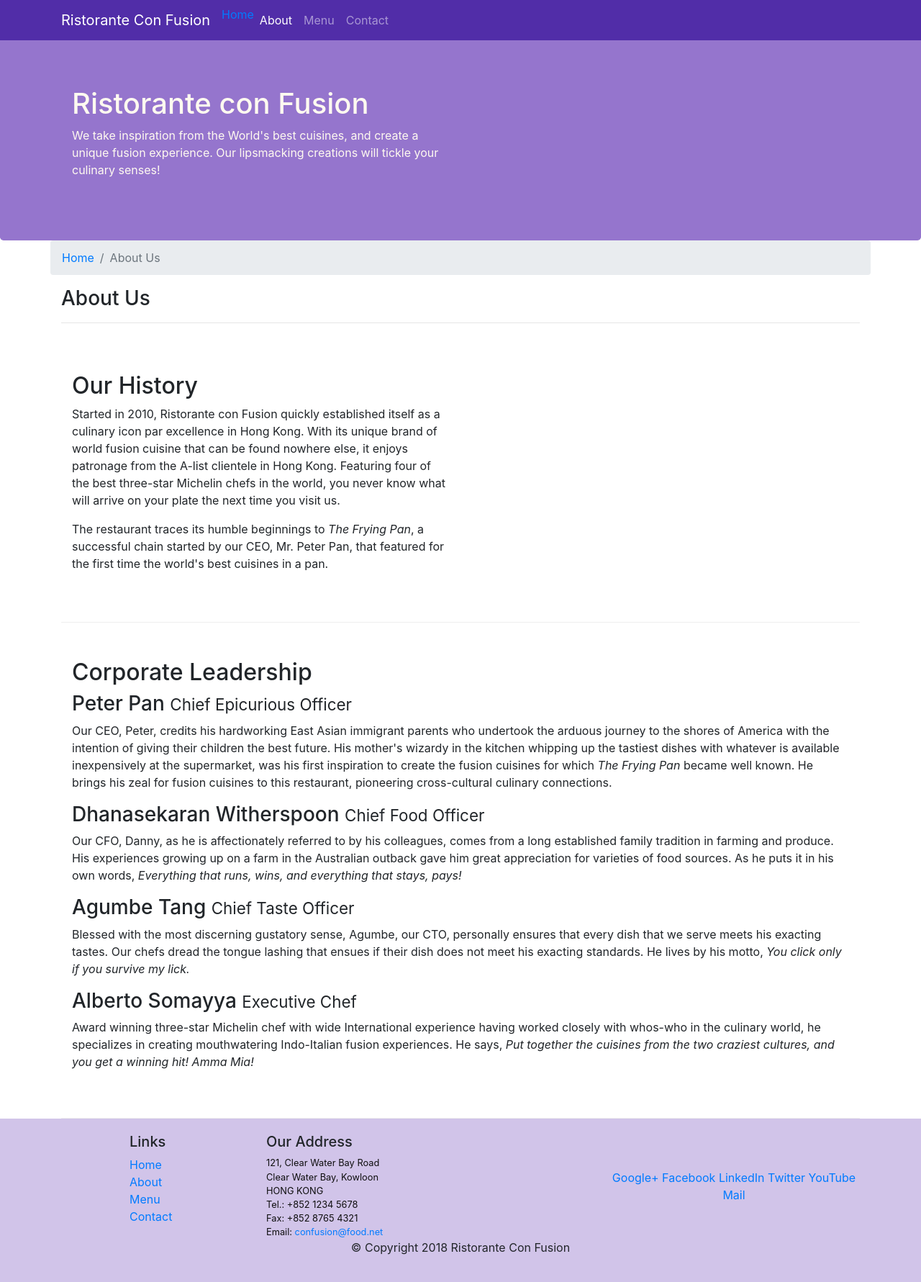
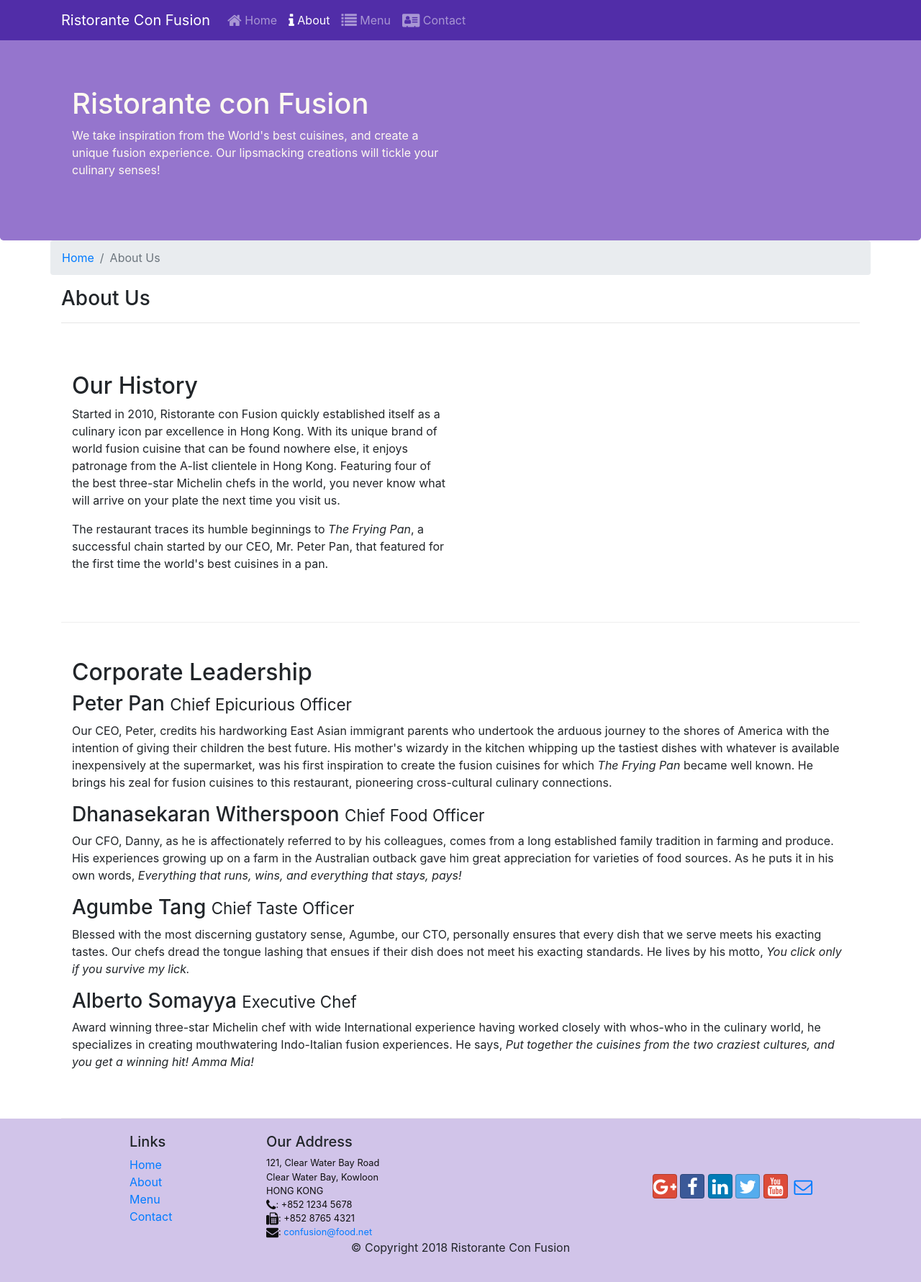
Before and after one commit to LoretoPelayo/conFusion, a website: page aboutus.html in a window 1280 px wide. Shown: the whole page at 72% size. Drawn offline with nearby package versions, Linux system fonts and the light colour scheme.

Commit message:
Added Icon Fonts

```diff
--- a/aboutus.html
+++ b/aboutus.html
@@ -7,6 +7,8 @@
     <meta http-equiv="x-ua-compatible" content="ie-edge">
     <link href="node_modules/bootstrap/dist/css/bootstrap.min.css" rel="stylesheet">
     <link href="css/styles.css" rel="stylesheet">
+    <link rel="stylesheet" href="node_modules/font-awesome/css/font-awesome.min.css">
+    <link rel="stylesheet" href="node_modules/bootstrap-social/bootstrap-social.css">
     <title>Ristorante Con Fusion: About Us</title>
 
 </head>
@@ -21,21 +23,22 @@
             <div class="collapse navbar-collapse" id="Navbar">
                 <ul class="navbar-nav mr-auto">
                     <li class="nav-item">
-                        <a href="./index.html" class="navlink">Home</a>
+                        <a href="./index.html" class="nav-link"><span class="fa fa-home fa-lg"></span> Home</a>
                     </li>
                     <li class="nav-item active">
-                        <a href="./aboutus.html" class="nav-link">About</a>
+                        <a href="./aboutus.html" class="nav-link"><span class="fa fa-info fa-lg"></span> About</a>
                     </li>
                     <li class="nav-item">
-                        <a href="#" class="nav-link">Menu</a>
+                        <a href="#" class="nav-link"><span class="fa fa-list fa-lg"></span> Menu</a>
                     </li>
                     <li class="nav-item">
-                        <a href="#" class="nav-link">Contact</a>
+                        <a href="#" class="nav-link"><span class="fa fa-address-card fa-lg"></span> Contact</a>
                     </li>
                 </ul>
             </div>
         </div>
     </nav>
+
 
     <header class="jumbotron">
         <div class="container">
@@ -95,10 +98,10 @@
                 <div class="col-4 offset-1 col-sm-2">
                     <h5>Links</h5>
                     <ul class="list-unstyled">
-                        <li><a href="file:///C:/Users/frabbani/AppData/Local/Temp/aboutus.html#">Home</a></li>
-                        <li><a href="file:///C:/Users/frabbani/AppData/Local/Temp/aboutus.html#">About</a></li>
-                        <li><a href="file:///C:/Users/frabbani/AppData/Local/Temp/aboutus.html#">Menu</a></li>
-                        <li><a href="file:///C:/Users/frabbani/AppData/Local/Temp/aboutus.html#">Contact</a></li>
+                        <li><a href="#">Home</a></li>
+                        <li><a href="#">About</a></li>
+                        <li><a href="#">Menu</a></li>
+                        <li><a href="#">Contact</a></li>
                     </ul>
                 </div>
                 <div class="col-7 col-sm-5">
@@ -107,19 +110,31 @@
                         121, Clear Water Bay Road<br>
                         Clear Water Bay, Kowloon<br>
                         HONG KONG<br>
-		              Tel.: +852 1234 5678<br>
-		              Fax: +852 8765 4321<br>
-		              Email: <a href="mailto:confusion@food.net">confusion@food.net</a>
+                        <i class="fa fa-phone fa-lg"></i>: +852 1234 5678<br>
+                        <i class="fa fa-fax fa-lg"></i>: +852 8765 4321<br>
+                        <i class="fa fa-envelope fa-lg"></i>: <a href="mailto:confusion@food.net">confusion@food.net</a>
                     </address>
                 </div>
                 <div class="col-12 col-sm-4 align-self-center">
                     <div class="text-center">
-                        <a href="http://google.com/+">Google+</a>
-                        <a href="http://www.facebook.com/profile.php?id=">Facebook</a>
-                        <a href="http://www.linkedin.com/in/">LinkedIn</a>
-                        <a href="http://twitter.com/">Twitter</a>
-                        <a href="http://youtube.com/">YouTube</a>
-                        <a href="mailto:">Mail</a>
+                        <a class="btn btn-social-icon btn-google" href="http://google.com/+">
+                            <i class="fa fa-google-plus"></i>
+                        </a>
+                        <a class="btn btn-social-icon btn-facebook" href="http://www.facebook.com/profile.php?id=">
+                            <i class="fa fa-facebook"></i>
+                        </a>
+                        <a class="btn btn-social-icon btn-linkedin" href="http://www.linkedin.com/in/">
+                            <i class="fa fa-linkedin"></i>
+                        </a>
+                        <a class="btn btn-social-icon btn-twitter" href="http://twitter.com/">
+                            <i class="fa fa-twitter"></i>
+                        </a>
+                        <a class="btn btn-social-icon btn-google" href="http://youtube.com/">
+                            <i class="fa fa-youtube"></i>
+                        </a>
+                        <a class="btn btn-social-icon" href="mailto:">
+                            <i class="fa fa-envelope-o"></i>
+                        </a>
                     </div>
                 </div>
             </div>
--- a/package.json
+++ b/package.json
@@ -15,6 +15,8 @@
   },
   "dependencies": {
     "bootstrap": "^4.0.0",
+    "bootstrap-social": "^5.1.1",
+    "font-awesome": "^4.7.0",
     "jquery": "^3.3.1",
     "popper.js": "^1.12.9"
   }
```
Also changed, not shown: index.html (+27 -13 lines), 1 other file. Lines whose indentation alone changed are shown as unchanged.
